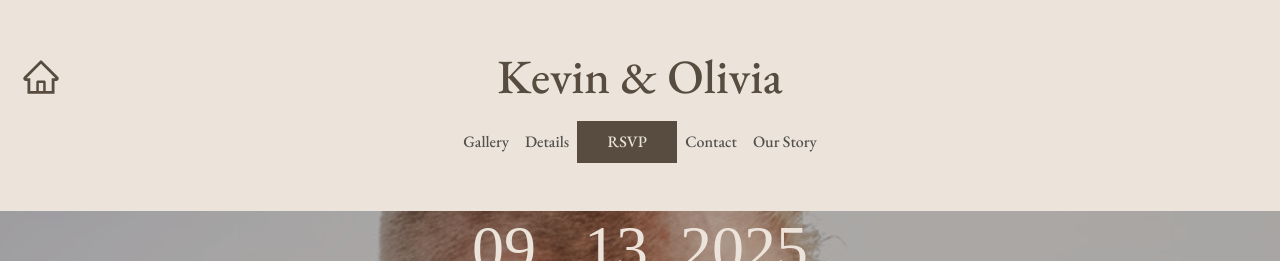
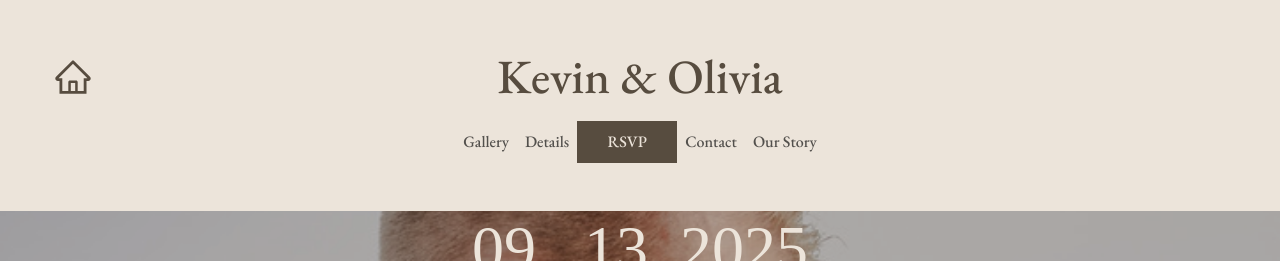
Before and after one commit to KevinPaulsen/wedding-server, a React (Create React App) app in the folder wedding-spa/: page / in a window 1280 px wide. Shown: the top 261 px of the page. Built offline with nearby package versions, Linux system fonts and the light colour scheme; a web font is replaced by a local one.

Commit message:
Made more padding on larger screens for home button

```diff
--- a/wedding-spa/src/components/headerComponents/Header.js
+++ b/wedding-spa/src/components/headerComponents/Header.js
@@ -8,7 +8,7 @@ import HomeButton from "./HomeButton";
 
 const WeddingHeader = () => {
     return (
-        <Container className="py-5 px-1 px-sm-3 text-center">
+        <Container className="py-5 px-1 px-sm-5 text-center">
             {/* Header Row - Home Button, Stack Button, Title */}
             <Row className="g-0 align-items-center">
                 <Col className="col-1 d-flex justify-content-start">
```
